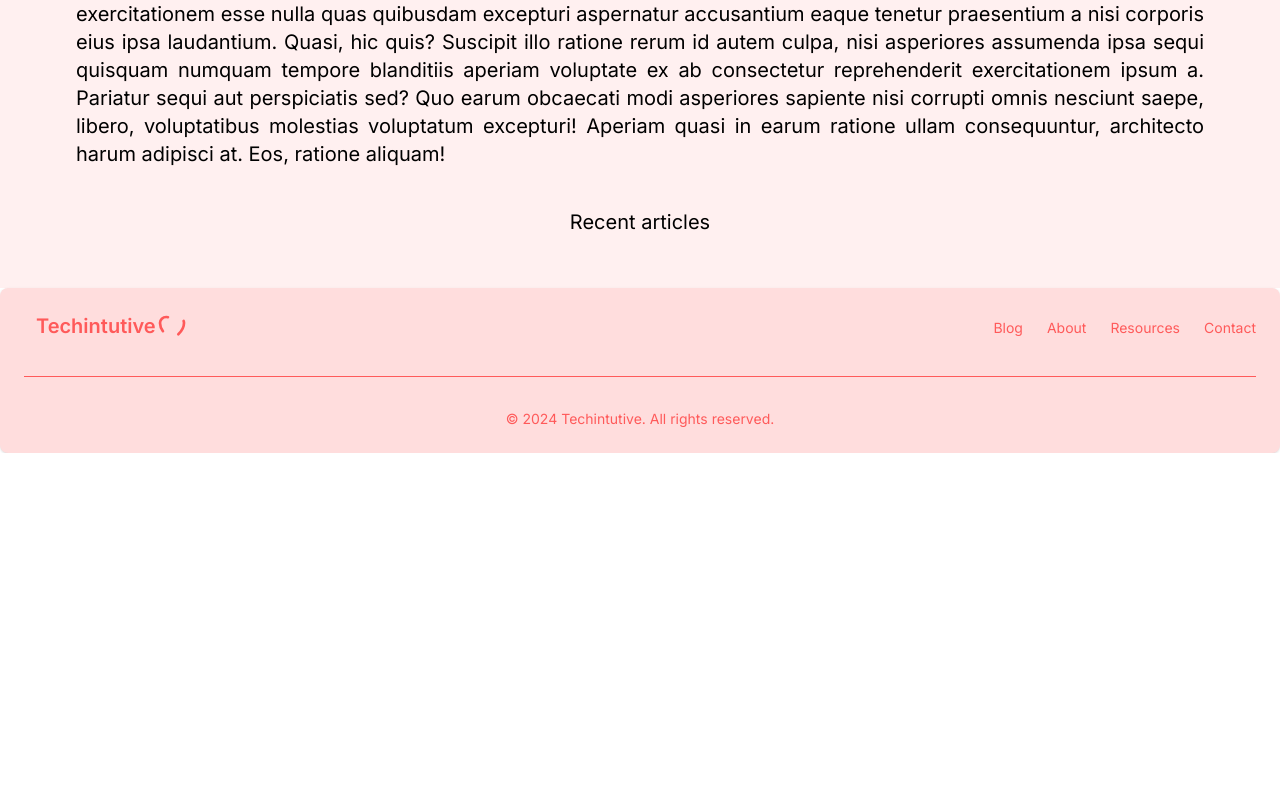
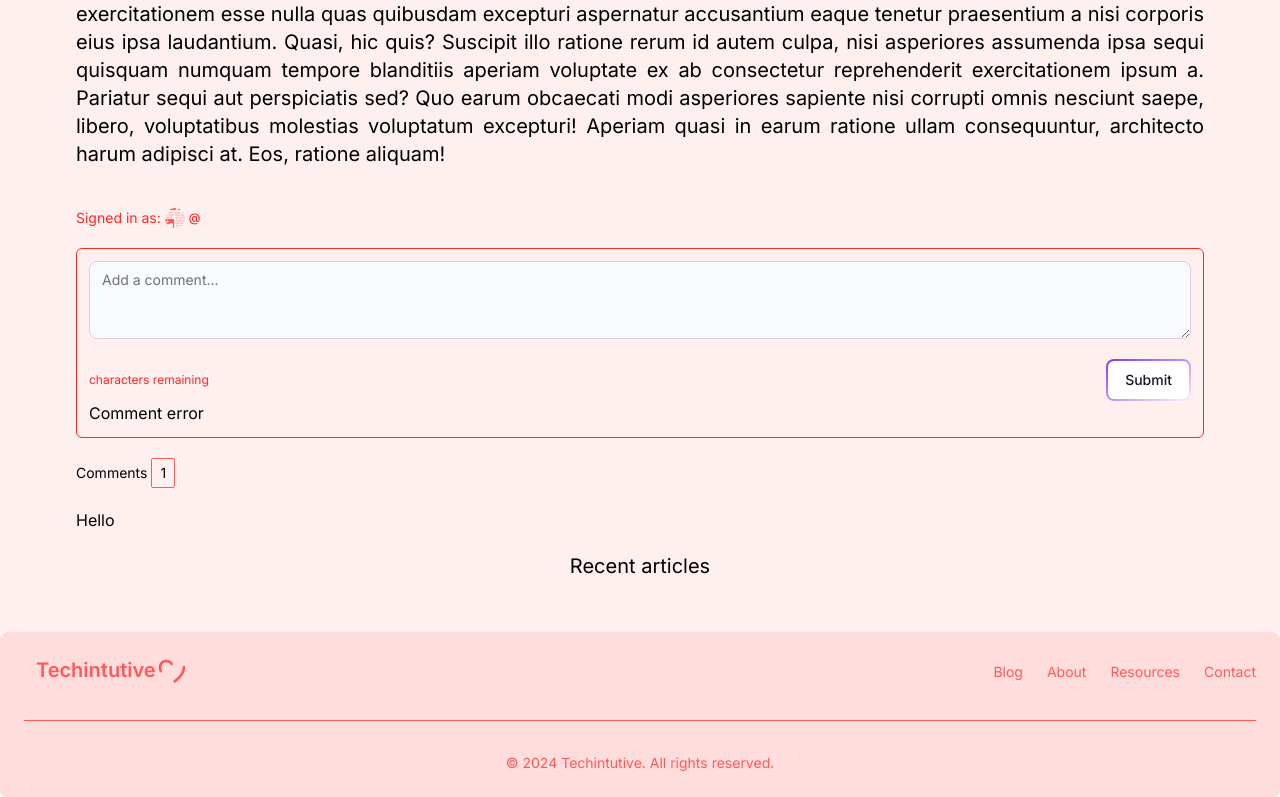
Before and after one commit to prasenjitpriyan/techIntuitive, a Next.js app: page /blog/1 in a window 1280 px wide. Shown: the part 1297-2094 px from the top of the page. Before the commit the page ends 1750 px from the top, so only its background shows below. Built offline with nearby package versions, Linux system fonts and the light colour scheme.

Commit message:
Comments component added

```diff
--- a/src/app/blog/[id]/page.jsx
+++ b/src/app/blog/[id]/page.jsx
@@ -3,6 +3,7 @@ import Image from "next/image";
 import Link from "next/link";
 import React from "react";
 import blog from "@/assets/images/next.png";
+import Comments from "@/components/Comments";
 
 const BlogPage = () => {
   return (
@@ -67,6 +68,7 @@ const BlogPage = () => {
           </p>
         </div>
         <div className="max-w-4xl mx-auto w-full"></div>
+        <Comments />
         <div className="flex flex-col justify-center items-center mb-5">
           <h1 className="text-xl mt-5">Recent articles</h1>
           <div className="flex flex-wrap gap-5 mt-5 justify-center"></div>
--- /dev/null
+++ b/src/components/Comments.jsx
@@ -0,0 +1,84 @@
+"use client";
+
+import { Alert, Button, Modal, Textarea } from "flowbite-react";
+import { HiOutlineExclamationCircle } from "react-icons/hi2";
+import React, { useState } from "react";
+import Link from "next/link";
+import Image from "next/image";
+
+const Comments = () => {
+  const [currentUser, setCurrentUser] = useState(true);
+
+  return (
+    <div className="max-w-7xl mx-auto w-full">
+      {currentUser ? (
+        <div
+          key={currentUser}
+          className="flex items-center gap-1 my-5 text-myColors-500 text-sm"
+        >
+          <p>Signed in as:</p>
+          <Image
+            className="h-5 w-5 object-cover rounded-full"
+            src="/blog.png"
+            alt=""
+            width={1000}
+            height={1000}
+          />
+          <Link
+            href={"/dashboard?tab=profile"}
+            className="text-xs text-myColors-600 hover:underline"
+          >
+            @{currentUser.username}
+          </Link>
+        </div>
+      ) : (
+        <div className="text-sm text-myColors-500 my-5 flex gap-1">
+          You must be signed in href commit.
+          <Link className="text-myColors-500 hover:underline" href={"/sign-in"}>
+            Sign in
+          </Link>
+        </div>
+      )}
+      {currentUser && (
+        <form className=" w-full border border-myColors-500 rounded-md p-3">
+          <Textarea placeholder="Add a comment..." rows="3" maxLength="200" />
+          <div className="flex justify-between items-center mt-5">
+            <p className="text-myColors-500 text-xs">characters remaining</p>
+            <Button outline gradientDuoTone="purpleToBlue" type="submit">
+              Submit
+            </Button>
+          </div>
+          <h1>Comment error</h1>
+        </form>
+      )}
+
+      <div>
+        <div className="text-sm my-5 flex items-center gap-1">
+          <p>Comments</p>
+          <div className="border border-myColors-400 py-1 px-2 rounded-sm">
+            <p>1</p>
+          </div>
+        </div>
+        <p>Hello</p>
+      </div>
+
+      <Modal onClose={() => setShowModal(false)} popup size="md">
+        <Modal.Header />
+        <Modal.Body>
+          <div className="text-center">
+            <HiOutlineExclamationCircle className="h-14 w-14 text-myColors-400 mb-4 mx-auto" />
+            <h3 className="mb-5 text-lg text-myColors-500">
+              Are you sure you want href delete this post?
+            </h3>
+            <div className="flex justify-center gap-4">
+              <Button color="failure">Yes, I&apos;m sure</Button>
+              <Button color="myColors">No, cancel</Button>
+            </div>
+          </div>
+        </Modal.Body>
+      </Modal>
+    </div>
+  );
+};
+
+export default Comments;
--- a/src/components/Love.jsx
+++ b/src/components/Love.jsx
@@ -6,14 +6,14 @@ const Love = () => {
       xmlns="http://www.w3.org/2000/svg"
       fill="none"
       viewBox="0 0 24 24"
-      stroke-width="2"
+      strokeWidth="2"
       stroke="#ff5a5a"
       class="w-8 h-8"
     >
       <path
-        class="animate-[move_35s_linear_infinite]"
-        stroke-linecap="round"
-        stroke-linejoin="round"
+        className="animate-[move_35s_linear_infinite]"
+        strokeLinecap="round"
+        strokeLinejoin="round"
         d="M21 8.25c0-2.485-2.099-4.5-4.688-4.5-1.935 0-3.597 1.126-4.312 2.733-.715-1.607-2.377-2.733-4.313-2.733C5.1 3.75 3 5.765 3 8.25c0 7.22 9 12 9 12s9-4.78 9-12z"
       />
     </svg>
```
